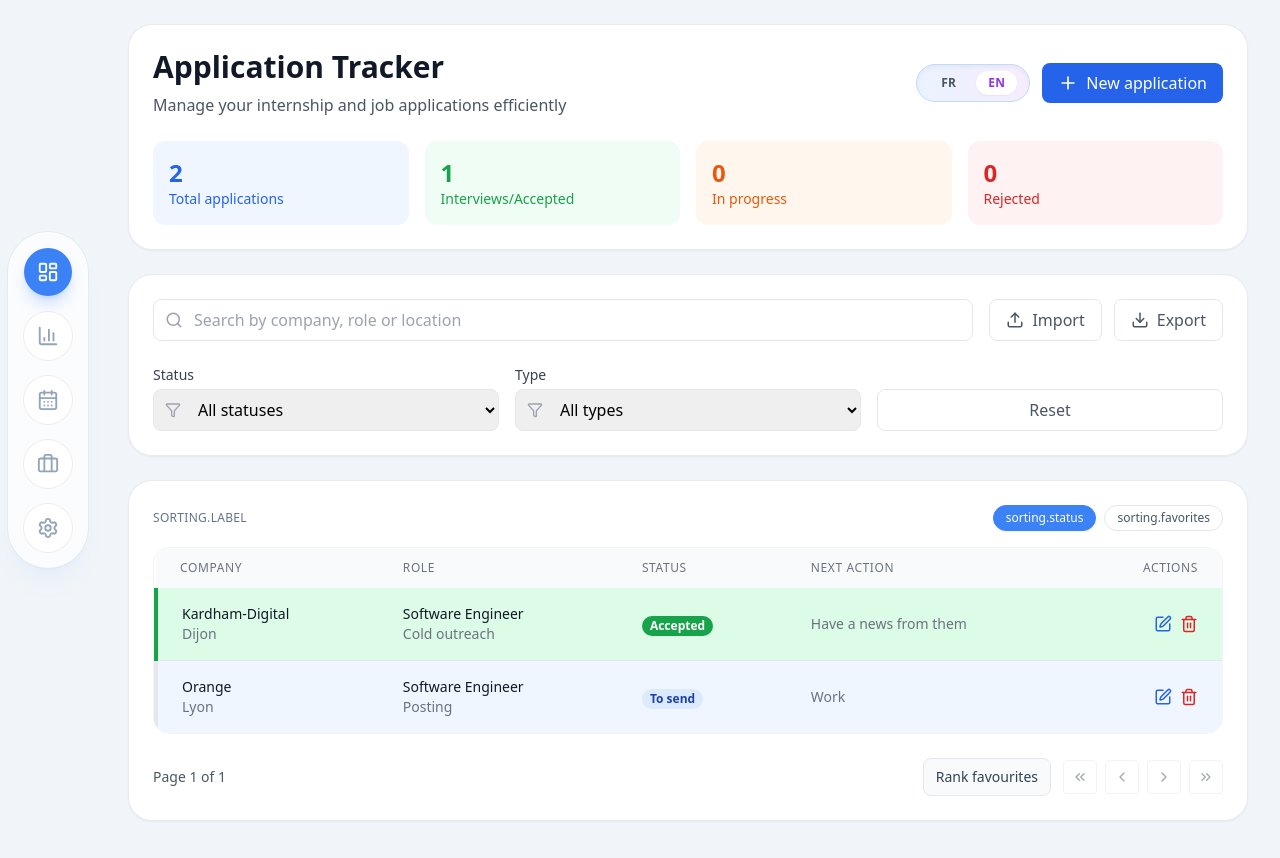
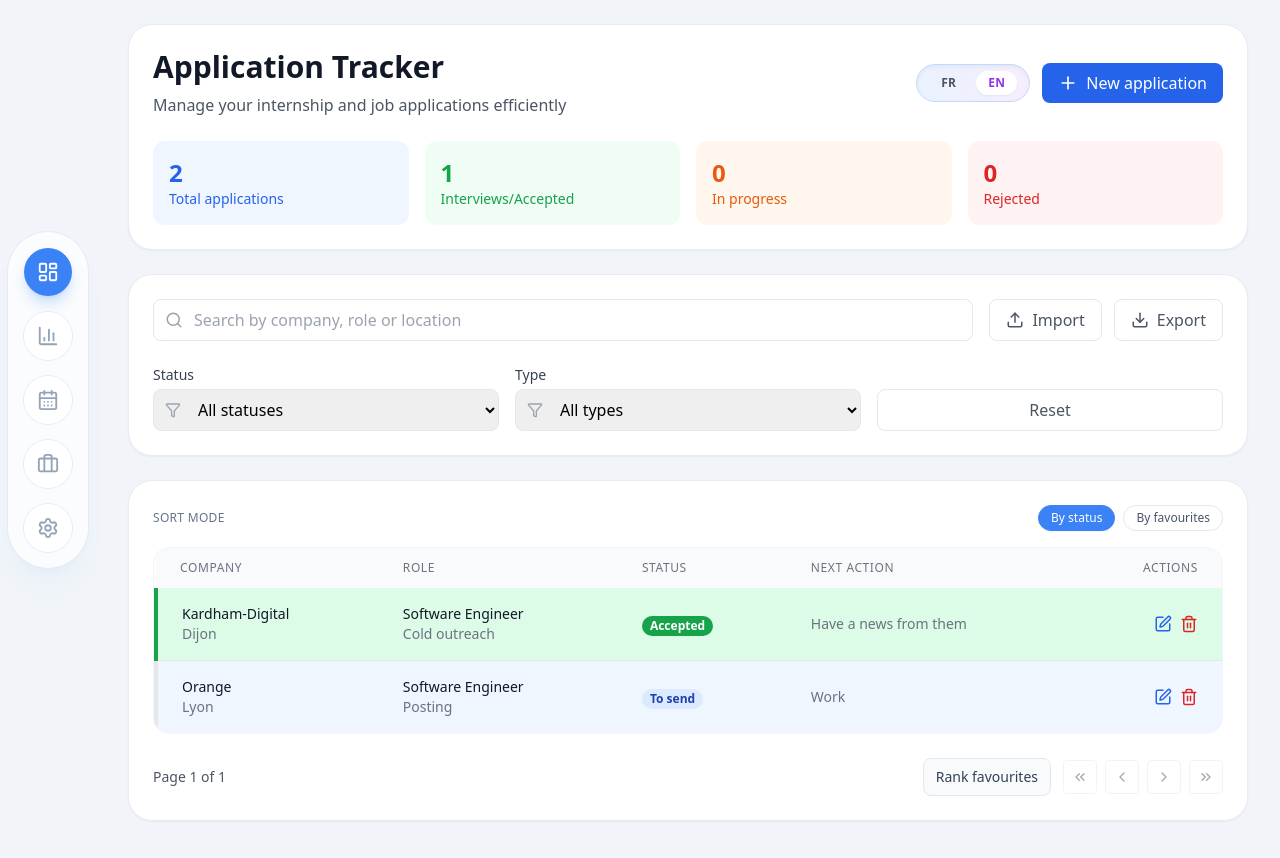
Before and after one commit to Hugo-Rodrigues-Dev/job-application-tracking-spreadsheet, a React (Vite) app in the folder job-tracker/: page / in a window 1280 px wide. Shown: the top 858 px of the page. Built offline with nearby package versions, Linux system fonts and the light colour scheme.

Commit message:
Update Translations

```diff
--- a/job-tracker/src/features/jobApplications/i18n/translations.js
+++ b/job-tracker/src/features/jobApplications/i18n/translations.js
@@ -82,6 +82,11 @@ export const translations = {
       editApplication: 'Modifier la candidature',
       deleteApplication: 'Supprimer la candidature',
       openFavoritesBoard: 'Classer mes favoris',
+    },
+    sorting: {
+      label: 'Mode de tri',
+      status: 'Par statut',
+      favorites: 'Par favoris',
     },
     filters: {
       statusLabel: 'Statut',
@@ -291,6 +296,11 @@ export const translations = {
       deleteApplication: 'Delete application',
       openFavoritesBoard: 'Rank favourites',
     },
+    sorting: {
+      label: 'Sort mode',
+      status: 'By status',
+      favorites: 'By favourites',
+    },
     filters: {
       statusLabel: 'Status',
       statusAll: 'All statuses',
```
